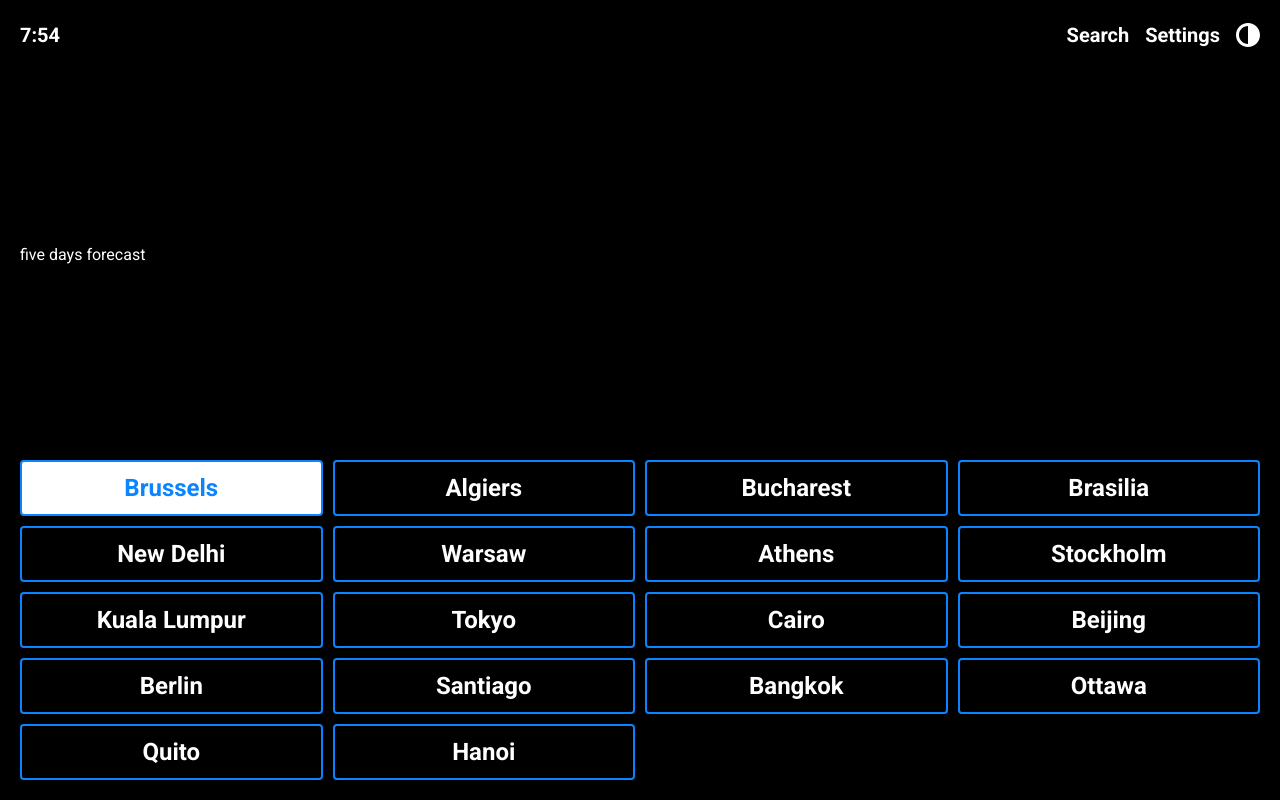
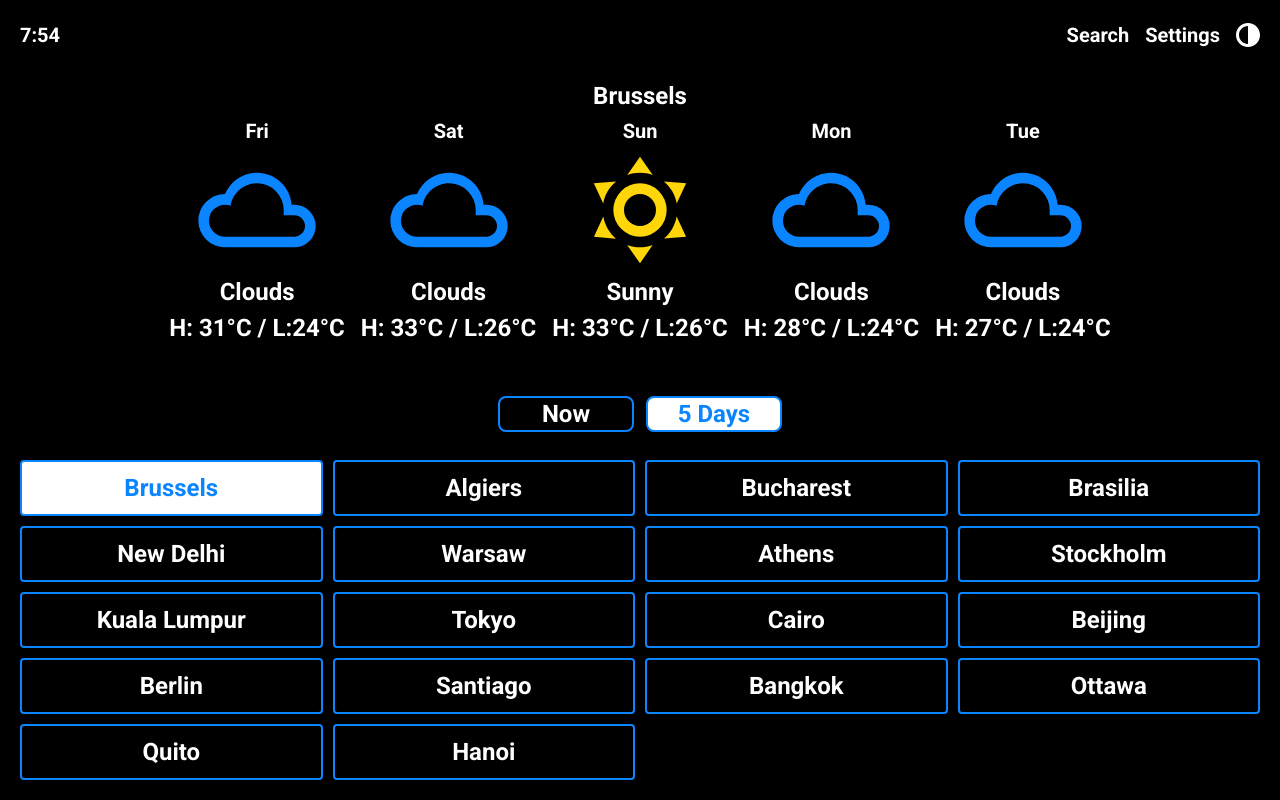
Before and after one commit to Colyail/weather-forecasts, a React (Create React App) app: page /5days in a window 1280 px wide. Both pictures are taken after a click on the button "Brussels". Built offline with nearby package versions, Linux system fonts and the light colour scheme.

Commit message:
feat: implement 5 days forecast page ui

```diff
--- a/src/pages/CurrentForecast.tsx
+++ b/src/pages/CurrentForecast.tsx
@@ -1,3 +1,4 @@
+import { Link, useLocation } from 'react-router-dom';
 import styled from 'styled-components';
 import { TypedUseSelectorHook, useSelector } from 'react-redux';
 import { RootState } from 'redux/store';
@@ -8,6 +9,8 @@ const CurrentForecast = () => {
   const useAppSelector: TypedUseSelectorHook<RootState> = useSelector;
   const selectedCity = useAppSelector((state) => state.city.value);
 
+  const { pathname } = useLocation();
+
   return (
     <MainSection>
       {
@@ -16,7 +19,7 @@ const CurrentForecast = () => {
         <>
           <ForecastMain>
             <TextSection $size='medium'>{selectedCity}</TextSection>
-            <Cloudy className="cloudy" />
+            <Cloudy className="weatherIcon" />
             <TextSection $size='medium'>Clouds</TextSection>
             <ForecastDetails>
               <TextSection $size='medium'>Temp: 24°C</TextSection>
@@ -29,12 +32,16 @@ const CurrentForecast = () => {
           <SettingForecastType>
             <TextSection>Forecast</TextSection>
             <SettingForecastButtonWrapper>
-              <Button $isActive $height={36} $radius={8}>
-                Now
-              </Button>
-              <Button $height={36} $radius={8}>
-                5 Days
-              </Button>
+              <Link to="/">
+                <Button $isActive={pathname === '/'} $height={36} $radius={8}>
+                  Now
+                </Button>
+              </Link>
+              <Link to="/5days">
+                <Button $height={36} $radius={8}>
+                  5 Days
+                </Button>
+              </Link>
             </SettingForecastButtonWrapper>
           </SettingForecastType>
         </>
@@ -69,7 +76,7 @@ const ForecastMain = styled.div`
   gap: 16px;
   position: relative;
 
-  .cloudy {
+  .weatherIcon {
     width: 8rem;
     height: 8rem;
   }
@@ -97,14 +104,4 @@ const SettingForecastButtonWrapper = styled.div`
   display: flex;
 `
 
-const PageWrapper = styled.div`
-  height: 100%;
-  padding: 20px;
-  box-sizing: border-box;
-  display: flex;
-  flex-direction: column;
-  justify-content: space-between;
-`
-
-
 export default CurrentForecast
--- a/src/pages/FiveDaysForecast.tsx
+++ b/src/pages/FiveDaysForecast.tsx
@@ -1,5 +1,123 @@
-const FiveDaysForecast = () => {
-  return <div>five days forecast</div>
+import { Link, useLocation } from 'react-router-dom';
+import styled from 'styled-components';
+import { TypedUseSelectorHook, useSelector } from 'react-redux';
+import { RootState } from 'redux/store';
+import { Button } from 'components/Button';
+import { ReactComponent as Cloudy } from 'assets/weather-cloudy.svg';
+import { ReactComponent as Sunny } from 'assets/weather-sunny.svg';
+
+const CurrentForecast = () => {
+  const useAppSelector: TypedUseSelectorHook<RootState> = useSelector;
+  const selectedCity = useAppSelector((state) => state.city.value);
+
+  const { pathname } = useLocation();
+
+  return (
+    <MainSection>
+      {
+        selectedCity === "" ?
+        <TextSection $size='large'>Pick a city to see the full forecast</TextSection> :
+        <>
+          <TextSection $size='medium'>{selectedCity}</TextSection>
+          <FiveDaysForecastWrapper>
+            <FiveDaysForecastMain>
+              <TextSection>Fri</TextSection>
+              <Cloudy className="weatherIcon" />
+              <TextSection $size='medium'>Clouds</TextSection>
+              <TextSection $size='medium'>H: 31°C / L:24°C</TextSection>
+            </FiveDaysForecastMain>
+            <FiveDaysForecastMain>
+              <TextSection>Sat</TextSection>
+              <Cloudy className="weatherIcon" />
+              <TextSection $size='medium'>Clouds</TextSection>
+              <TextSection $size='medium'>H: 33°C / L:26°C</TextSection>
+            </FiveDaysForecastMain>
+            <FiveDaysForecastMain>
+              <TextSection>Sun</TextSection>
+              <Sunny className="weatherIcon" />
+              <TextSection $size='medium'>Sunny</TextSection>
+              <TextSection $size='medium'>H: 33°C / L:26°C</TextSection>
+            </FiveDaysForecastMain>
+            <FiveDaysForecastMain>
+              <TextSection>Mon</TextSection>
+              <Cloudy className="weatherIcon" />
+              <TextSection $size='medium'>Clouds</TextSection>
+              <TextSection $size='medium'>H: 28°C / L:24°C</TextSection>
+            </FiveDaysForecastMain>
+            <FiveDaysForecastMain>
+              <TextSection>Tue</TextSection>
+              <Cloudy className="weatherIcon" />
+              <TextSection $size='medium'>Clouds</TextSection>
+              <TextSection $size='medium'>H: 27°C / L:24°C</TextSection>
+            </FiveDaysForecastMain>
+          </FiveDaysForecastWrapper>
+          <SettingForecastType>
+            <SettingForecastButtonWrapper>
+              <Link to="/">
+                <Button $isActive={pathname === '/'} $height={36} $radius={8}>
+                  Now
+                </Button>
+              </Link>
+              <Link to="/5days">
+                <Button $isActive={pathname === '/5days'} $height={36} $radius={8}>
+                  5 Days
+                </Button>
+              </Link>
+            </SettingForecastButtonWrapper>
+          </SettingForecastType>
+        </>
+      }
+    </MainSection>
+  )
 }
 
-export default FiveDaysForecast;
+
+const MainSection = styled.div`
+  min-height: 400px;
+  display: flex;
+  justify-content: center;
+  flex-direction: column;
+  align-items: center;
+  gap: 2px;
+`
+
+const TextSection = styled.span<{$size?: string;}>`
+  display: flex;
+  align-items: center;
+  font-size: ${props => props.$size === "large"? "44px" :  props.$size === "medium" ? "24px" : "20px"};
+  font-weight: bold;
+  text-align: center;
+`
+
+const FiveDaysForecastWrapper = styled.div`
+  display: flex;
+  gap: 16px;
+`
+
+const FiveDaysForecastMain = styled.div`
+  display: flex;
+  flex-direction: column;
+  align-items: center;
+  margin-bottom: 48px;
+
+  position: relative;
+
+  .weatherIcon {
+    width: 8rem;
+    height: 8rem;
+  }
+`
+
+const SettingForecastType = styled.div`
+  display: flex;
+  flex-direction: column;
+  align-items: center;
+  gap: 8px;
+`
+
+const SettingForecastButtonWrapper = styled.div`
+  gap: 12px;
+  display: flex;
+`
+
+export default CurrentForecast
```
Also changed, not shown: src/assets/weather-sunny.svg.
